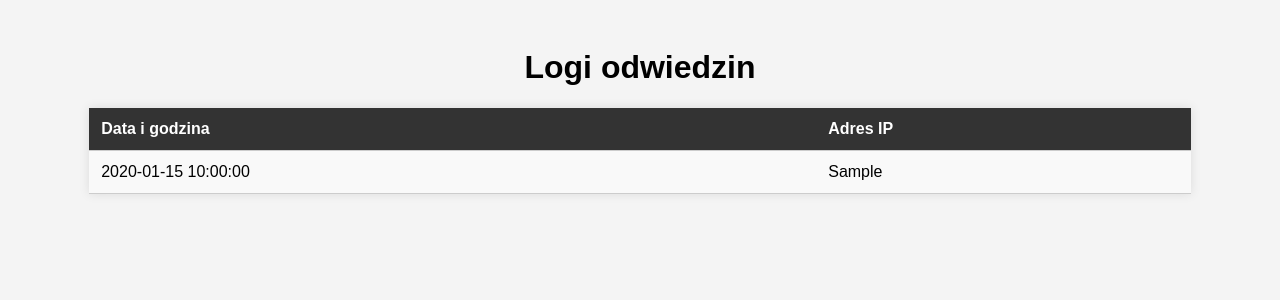
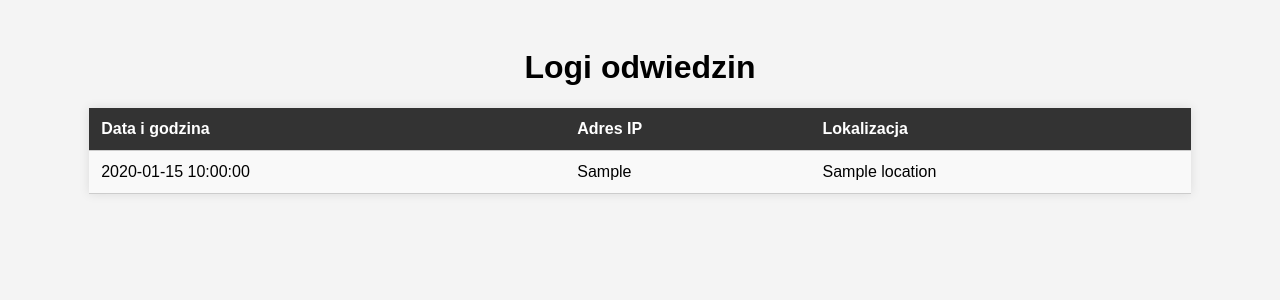
Before and after one commit to numirq/notatnik, a Flask app: template templates/logi.html in a window 1280 px wide. Shown: the top 300 px of the page. Run offline with Flask 3, Linux system fonts and the light colour scheme; the template is opened without the code that fills it: most values are stand-ins (such as "Sample title", 1, 10 or a date in 2020); a database or web service that is not in the repository returns one stand-in record (values such as "Sample title"); data that the repository does not hold is empty.

Commit message:
Update logi.html

```diff
--- a/templates/logi.html
+++ b/templates/logi.html
@@ -40,11 +40,13 @@
         <tr>
             <th>Data i godzina</th>
             <th>Adres IP</th>
+            <th>Lokalizacja</th>
         </tr>
         {% for log in logs %}
         <tr>
             <td>{{ log.time }}</td>
             <td>{{ log.ip }}</td>
+            <td>{{ log.location }}</td>
         </tr>
         {% endfor %}
     </table>
```
